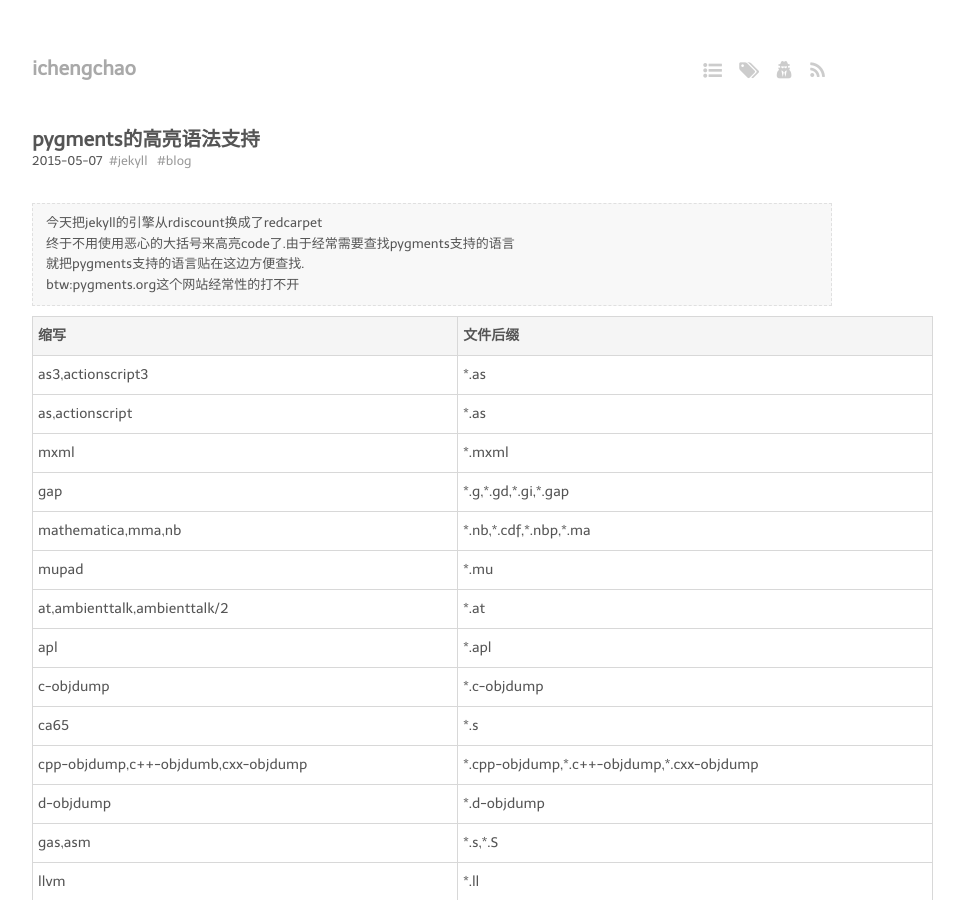
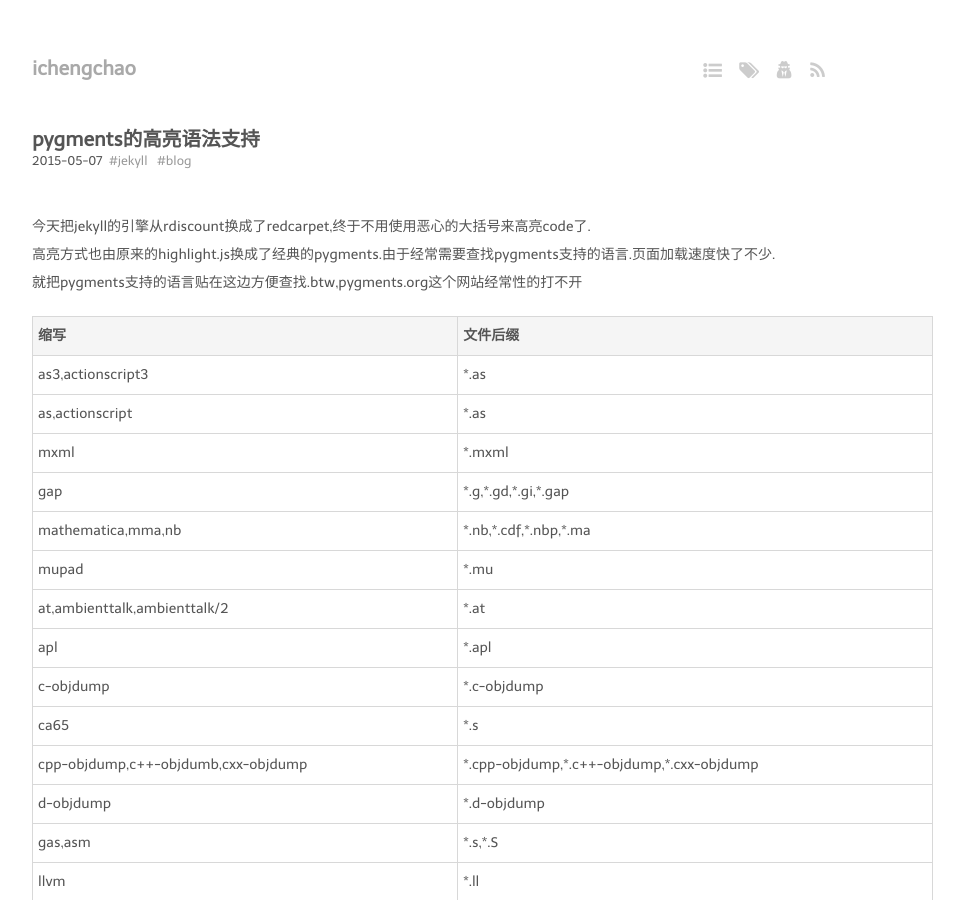
Before and after one commit to ichengchao/ichengchao.github.io, a Jekyll site: the page built from _posts/2015-05-07-pygments-language-support.markdown, in a window 1280 px wide and 900 px high. Shown: the whole window, without its empty margins (208-1172 px from the left). Built offline with Jekyll 4.4.1, drawn with Linux system fonts in a browser that asks for light colours; Markdown is read by kramdown in place of the engine named in the settings.

Commit message:
修改文章

```diff
--- a/_posts/2015-05-07-pygments-language-support.markdown
+++ b/_posts/2015-05-07-pygments-language-support.markdown
@@ -8,11 +8,10 @@ tags:
 
 ---
 
+今天把jekyll的引擎从rdiscount换成了redcarpet,终于不用使用恶心的大括号来高亮code了.
+高亮方式也由原来的highlight.js换成了经典的pygments.由于经常需要查找pygments支持的语言.页面加载速度快了不少.
+就把pygments支持的语言贴在这边方便查找.btw,pygments.org这个网站经常性的打不开
 
->今天把jekyll的引擎从rdiscount换成了redcarpet
->终于不用使用恶心的大括号来高亮code了.由于经常需要查找pygments支持的语言
->就把pygments支持的语言贴在这边方便查找.
->btw:pygments.org这个网站经常性的打不开
 
 <table class="charlesTable">
 <tr><th>缩写</th><th>文件后缀</th></tr>
```
